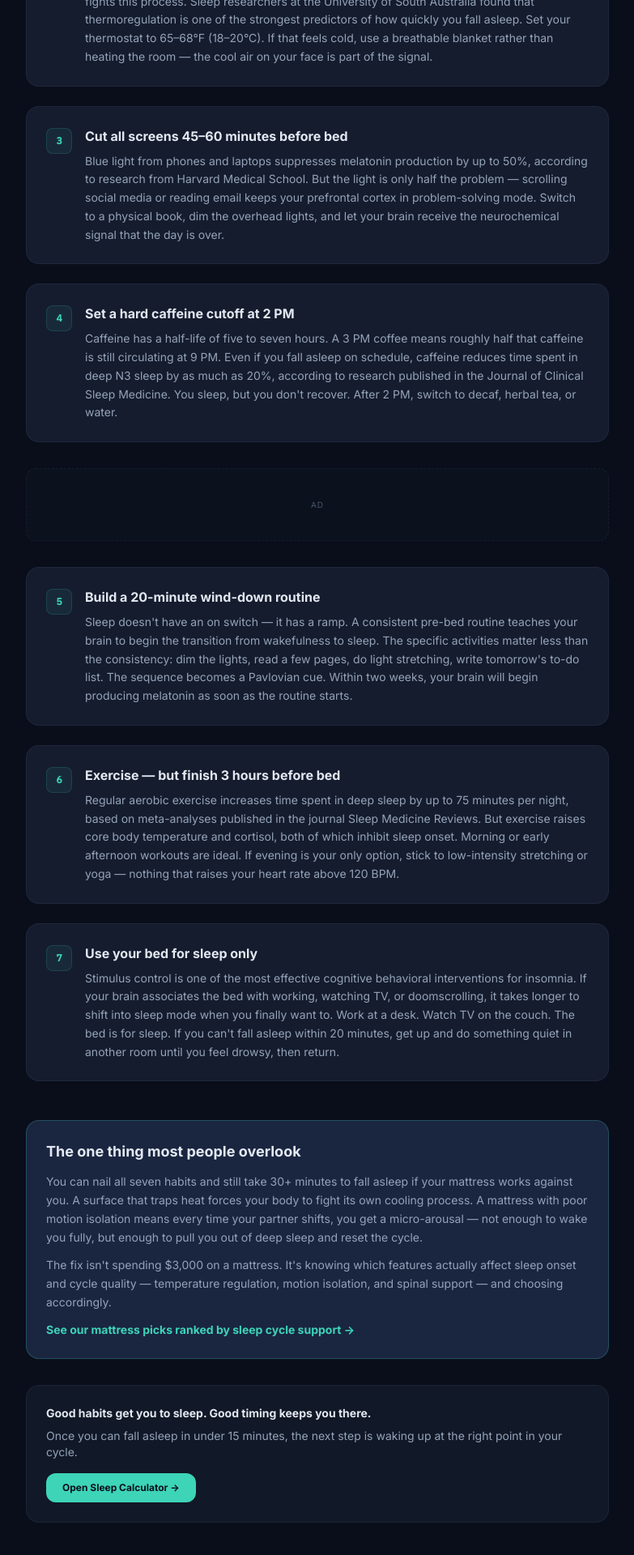
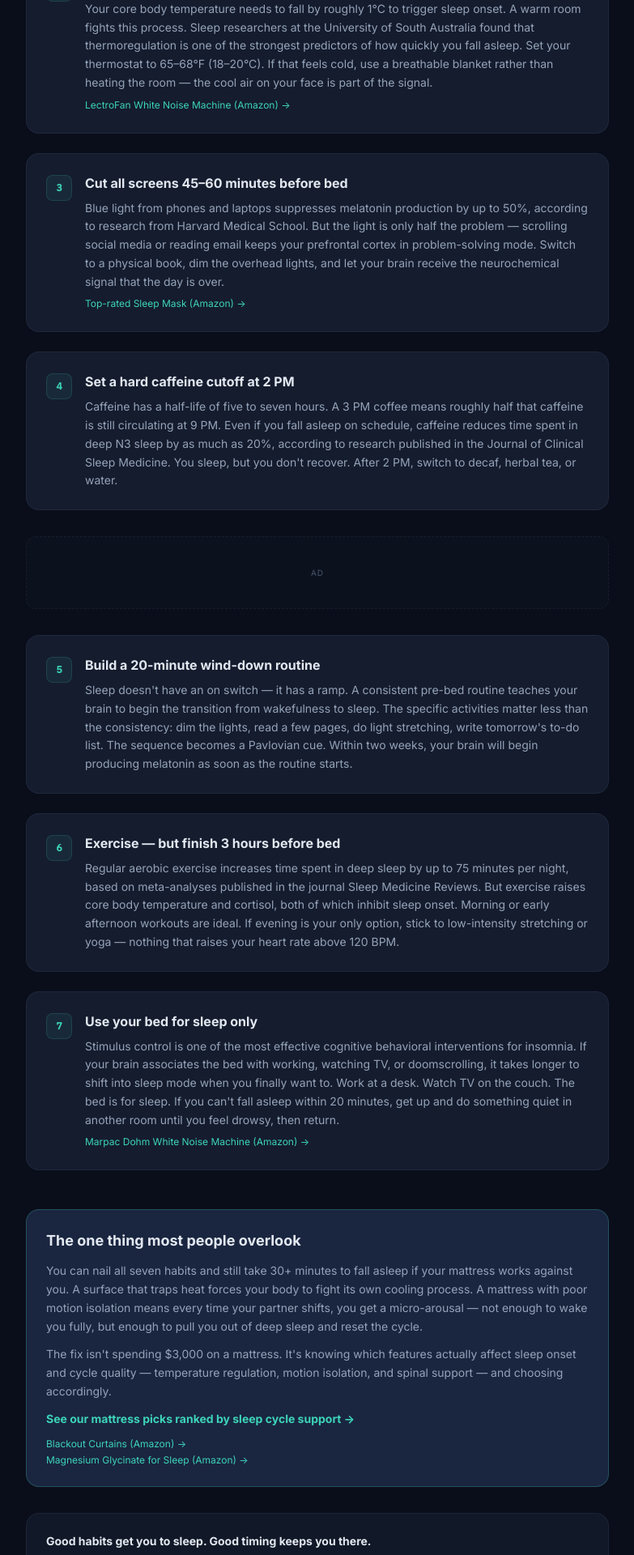
Before and after one commit to James-Hill-864/sleep-calculator, a React (Vite) app: page /sleep-tips in a window 1280 px wide. Shown: the part 660-2580 px from the top of the page at 81% size, without its empty margins (248-1031 px from the left). Built offline with nearby package versions, Linux system fonts and the light colour scheme.

Commit message:
Add Amazon affiliate links to sleep tips page with disclosure

```diff
--- a/src/pages/SleepTips.jsx
+++ b/src/pages/SleepTips.jsx
@@ -10,10 +10,12 @@ const TIPS = [
   {
     title: 'Drop your room temperature to 65–68°F',
     body: 'Your core body temperature needs to fall by roughly 1°C to trigger sleep onset. A warm room fights this process. Sleep researchers at the University of South Australia found that thermoregulation is one of the strongest predictors of how quickly you fall asleep. Set your thermostat to 65–68°F (18–20°C). If that feels cold, use a breathable blanket rather than heating the room — the cool air on your face is part of the signal.',
+    affiliate: { href: 'https://amzn.to/4e1Zbnd', label: 'LectroFan White Noise Machine (Amazon) →' },
   },
   {
     title: 'Cut all screens 45–60 minutes before bed',
     body: 'Blue light from phones and laptops suppresses melatonin production by up to 50%, according to research from Harvard Medical School. But the light is only half the problem — scrolling social media or reading email keeps your prefrontal cortex in problem-solving mode. Switch to a physical book, dim the overhead lights, and let your brain receive the neurochemical signal that the day is over.',
+    affiliate: { href: 'https://amzn.to/4t1F5Ok', label: 'Top-rated Sleep Mask (Amazon) →' },
   },
   {
     title: 'Set a hard caffeine cutoff at 2 PM',
@@ -33,6 +35,7 @@ const TIPS_2 = [
   {
     title: 'Use your bed for sleep only',
     body: 'Stimulus control is one of the most effective cognitive behavioral interventions for insomnia. If your brain associates the bed with working, watching TV, or doomscrolling, it takes longer to shift into sleep mode when you finally want to. Work at a desk. Watch TV on the couch. The bed is for sleep. If you can\'t fall asleep within 20 minutes, get up and do something quiet in another room until you feel drowsy, then return.',
+    affiliate: { href: 'https://amzn.to/4dIURsS', label: 'Marpac Dohm White Noise Machine (Amazon) →' },
   },
 ]
 
@@ -54,6 +57,9 @@ export default function SleepTips() {
             <p className="text-base text-sleep-muted leading-relaxed">
               Most sleep advice is vague — &ldquo;relax more,&rdquo; &ldquo;reduce stress.&rdquo; These seven strategies are specific, evidence-based, and actionable tonight. No supplements, no gadgets, no meditation apps.
             </p>
+            <p className="text-xs text-sleep-faint mt-4">
+              This page contains affiliate links. We may earn a small commission at no extra cost to you.
+            </p>
           </header>
 
           <div className="space-y-6">
@@ -66,6 +72,11 @@ export default function SleepTips() {
                   <div>
                     <h2 className="text-base font-bold text-sleep-text mb-2">{tip.title}</h2>
                     <p className="text-sm text-sleep-muted leading-relaxed">{tip.body}</p>
+                    {tip.affiliate && (
+                      <a href={tip.affiliate.href} target="_blank" rel="noopener noreferrer" className="inline-flex items-center gap-1.5 text-xs text-sleep-accent hover:underline mt-2">
+                        {tip.affiliate.label}
+                      </a>
+                    )}
                   </div>
                 </div>
               </section>
@@ -87,6 +98,11 @@ export default function SleepTips() {
                   <div>
                     <h2 className="text-base font-bold text-sleep-text mb-2">{tip.title}</h2>
                     <p className="text-sm text-sleep-muted leading-relaxed">{tip.body}</p>
+                    {tip.affiliate && (
+                      <a href={tip.affiliate.href} target="_blank" rel="noopener noreferrer" className="inline-flex items-center gap-1.5 text-xs text-sleep-accent hover:underline mt-2">
+                        {tip.affiliate.label}
+                      </a>
+                    )}
                   </div>
                 </div>
               </section>
@@ -109,6 +125,14 @@ export default function SleepTips() {
               >
                 See our mattress picks ranked by sleep cycle support &rarr;
               </Link>
+              <div className="mt-3 space-y-1">
+                <a href="https://amzn.to/4cn4smP" target="_blank" rel="noopener noreferrer" className="block text-xs text-sleep-accent hover:underline">
+                  Blackout Curtains (Amazon) &rarr;
+                </a>
+                <a href="https://amzn.to/4ckKxoe" target="_blank" rel="noopener noreferrer" className="block text-xs text-sleep-accent hover:underline">
+                  Magnesium Glycinate for Sleep (Amazon) &rarr;
+                </a>
+              </div>
             </div>
           </section>
 
```
